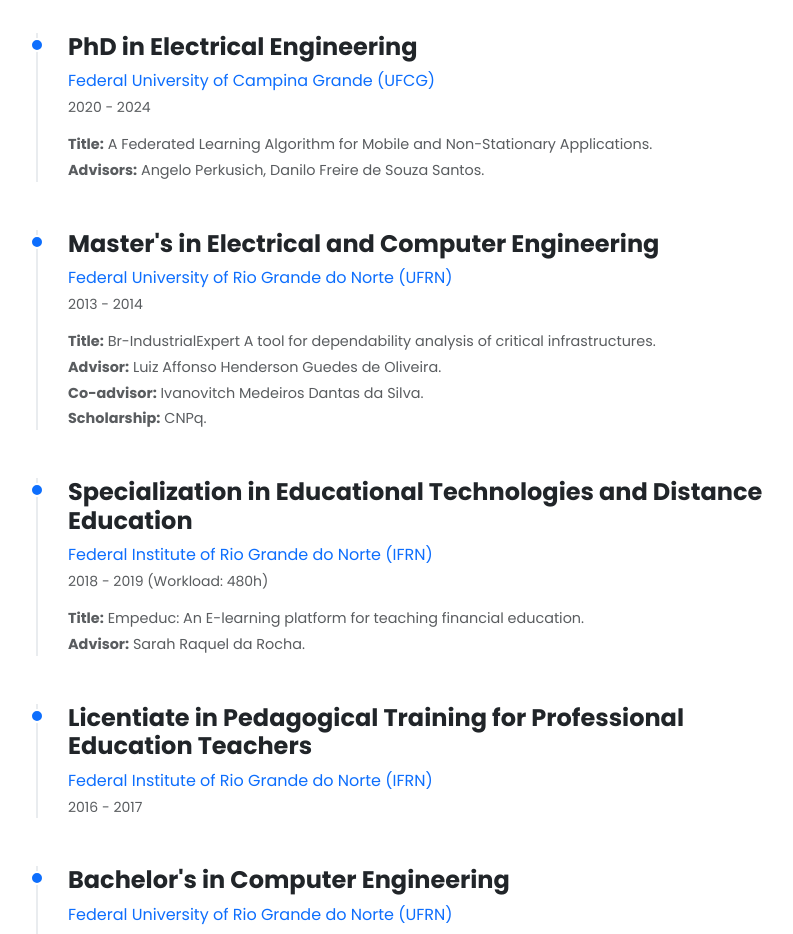
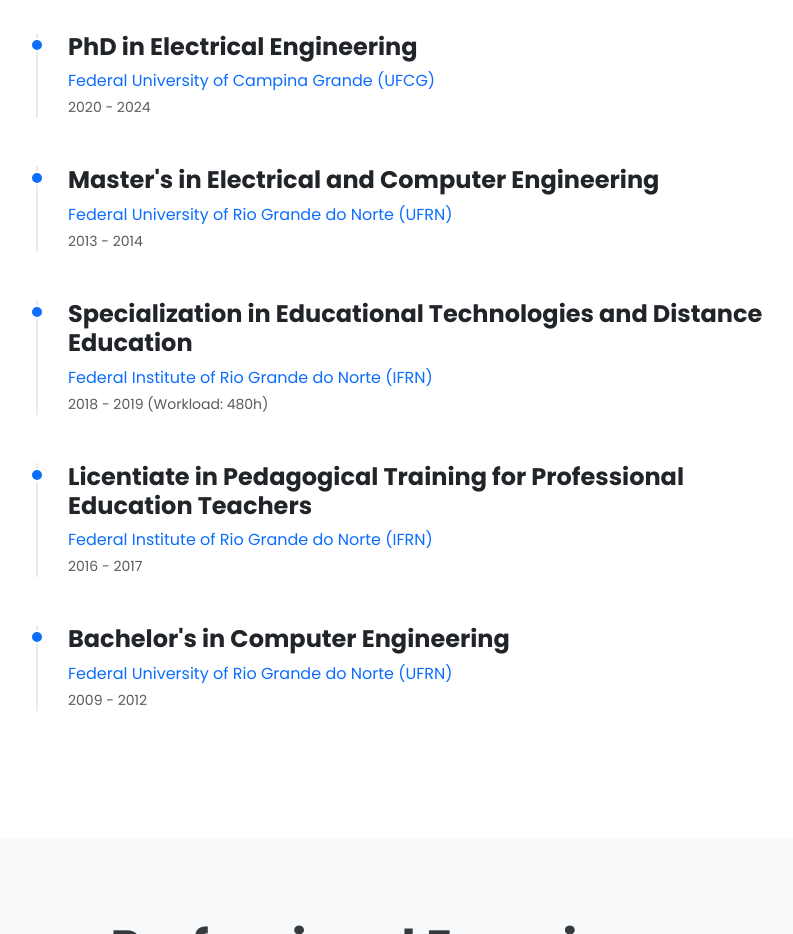
Before and after one commit to enosmacedo/eu, a plain HTML site: page index.html in a window 1280 px wide. Shown: the part 2900-3834 px from the top of the page, without its empty margins (236-1029 px from the left). Drawn offline with nearby package versions, Linux system fonts and the light colour scheme.

Commit message:
retirando orientadores e titulos do nome de cada grau academico

```diff
--- a/index.html
+++ b/index.html
@@ -248,32 +248,18 @@
                         <h4 class="fw-bold" data-lang="phdTitle">PhD in Electrical Engineering</h4>
                         <p class="text-primary mb-1" data-lang="phdUniversity">Federal University of Campina Grande (UFCG)</p>
                         <p class="text-muted small">2020 - 2024</p>
-                        <ul class="text-muted details-list">
-                            <li data-lang="phdThesis"><strong>Title:</strong> A Federated Learning Algorithm for Mobile and Non-Stationary Applications.</li>
-                            <li data-lang="phdAdvisors"><strong>Advisors:</strong> Angelo Perkusich, Danilo Freire de Souza Santos.</li>
-                        </ul>
                     </div>
                     <!-- Master's Degree -->
                     <div class="mb-5 timeline-item">
                         <h4 class="fw-bold" data-lang="masterTitle">Master's in Electrical and Computer Engineering</h4>
                         <p class="text-primary mb-1" data-lang="masterUniversity">Federal University of Rio Grande do Norte (UFRN)</p>
                         <p class="text-muted small">2013 - 2014</p>
-                        <ul class="text-muted details-list">
-                            <li data-lang="masterThesis"><strong>Title:</strong> Br-IndustrialExpert A tool for dependability analysis of critical infrastructures.</li>
-                            <li data-lang="masterAdvisor"><strong>Advisor:</strong> Luiz Affonso Henderson Guedes de Oliveira.</li>
-                            <li data-lang="masterCoAdvisor"><strong>Co-advisor:</strong> Ivanovitch Medeiros Dantas da Silva.</li>
-                            <li data-lang="masterScholarship"><strong>Scholarship:</strong> CNPq.</li>
-                        </ul>
                     </div>
                     <!-- Specialization -->
                     <div class="mb-5 timeline-item">
                         <h4 class="fw-bold" data-lang="specTitle">Specialization in Educational Technologies and Distance Education</h4>
                         <p class="text-primary mb-1" data-lang="specUniversity">Federal Institute of Rio Grande do Norte (IFRN)</p>
                         <p class="text-muted small" data-lang="specWorkload">2018 - 2019 (Workload: 480h)</p>
-                        <ul class="text-muted details-list">
-                           <li data-lang="specThesis"><strong>Title:</strong> Empeduc: An E-learning platform for teaching financial education.</li>
-                           <li data-lang="specAdvisor"><strong>Advisor:</strong> Sarah Raquel da Rocha.</li>
-                        </ul>
                     </div>
                     <!-- Licentiate Degree -->
                     <div class="mb-5 timeline-item">
@@ -395,14 +381,12 @@
                 phdAdvisors: "<strong>Advisors:</strong> Angelo Perkusich, Danilo Freire de Souza Santos.",
                 masterTitle: "Master's in Electrical and Computer Engineering",
                 masterUniversity: "Federal University of Rio Grande do Norte (UFRN)",
-                masterThesis: "<strong>Title:</strong> Br-IndustrialExpert A tool for dependability analysis of critical infrastructures.",
                 masterAdvisor: "<strong>Advisor:</strong> Luiz Affonso Henderson Guedes de Oliveira.",
                 masterCoAdvisor: "<strong>Co-advisor:</strong> Ivanovitch Medeiros Dantas da Silva.",
                 masterScholarship: "<strong>Scholarship:</strong> CNPq.",
                 specTitle: "Specialization in Educational Technologies and Distance Education",
                 specUniversity: "Federal Institute of Rio Grande do Norte (IFRN)",
                 specWorkload: "2018 - 2019 (Workload: 480h)",
-                specThesis: "<strong>Title:</strong> Empeduc: An E-learning platform for teaching financial education.",
                 specAdvisor: "<strong>Advisor:</strong> Sarah Raquel da Rocha.",
                 licentiateTitle: "Licentiate in Pedagogical Training for Professional Education Teachers",
                 licentiateUniversity: "Federal Institute of Rio Grande do Norte (IFRN)",
@@ -464,18 +448,15 @@
                 educationTitle: "Formação Acadêmica",
                 phdTitle: "Doutorado em Engenharia Elétrica",
                 phdUniversity: "Universidade Federal de Campina Grande (UFCG)",
-                phdThesis: "<strong>Título:</strong> Um Algoritmo de Aprendizagem Federada para Aplicações com Mobilidade e Não-Estacionárias.",
                 phdAdvisors: "<strong>Orientadores:</strong> Angelo Perkusich, Danilo Freire de Souza Santos.",
                 masterTitle: "Mestrado em Engenharia Elétrica e de Computação",
                 masterUniversity: "Universidade Federal do Rio Grande do Norte (UFRN)",
-                masterThesis: "<strong>Título:</strong> Br-IndustrialExpert Uma ferramenta para análise da dependabilidade de infraestruturas críticas.",
                 masterAdvisor: "<strong>Orientador:</strong> Luiz Affonso Henderson Guedes de Oliveira.",
                 masterCoAdvisor: "<strong>Coorientador:</strong> Ivanovitch Medeiros Dantas da Silva.",
                 masterScholarship: "<strong>Bolsista:</strong> CNPq.",
                 specTitle: "Especialização em Tecnologias Educacionais e Educação a Distância",
                 specUniversity: "Instituto Federal do Rio Grande do Norte (IFRN)",
                 specWorkload: "2018 - 2019 (Carga Horária: 480h)",
-                specThesis: "<strong>Título:</strong> Empeduc: Uma plataforma EaD para ensino de educação financeira.",
                 specAdvisor: "<strong>Orientador:</strong> Sarah Raquel da Rocha.",
                 licentiateTitle: "Licenciatura em Formação Pedagógica de Docentes",
                 licentiateUniversity: "Instituto Federal do Rio Grande do Norte (IFRN)",
```
